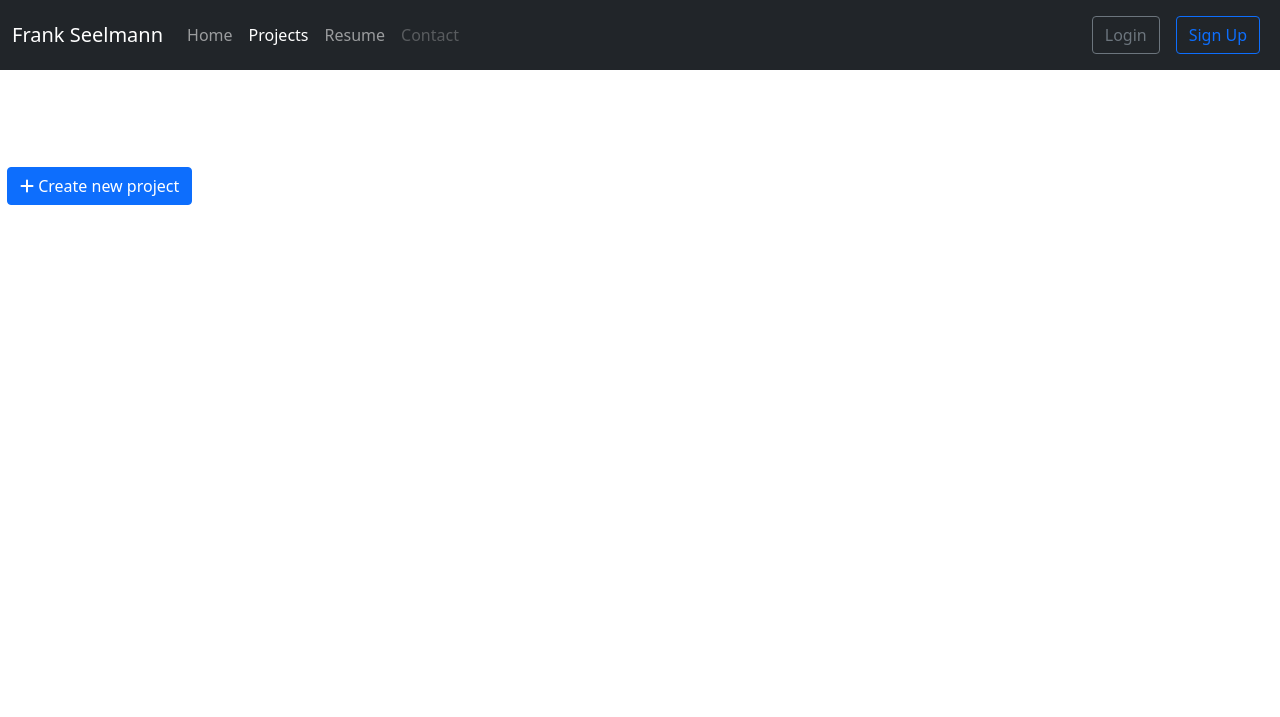
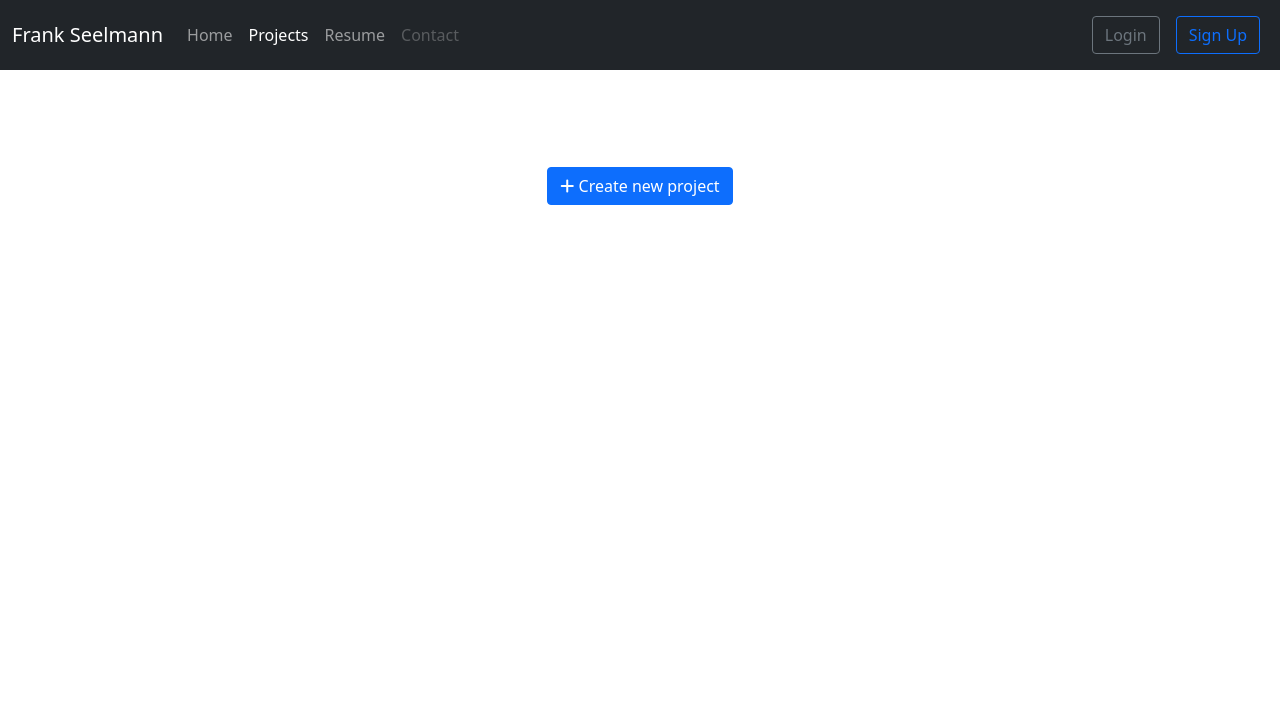
Before and after one commit to Frank-Seelmann/Project, a website with bundled scripts: page public/projects.html in a window 1280 px wide. Shown: the top 717 px of the page. Built offline with nearby package versions, Linux system fonts and the light colour scheme; no server answers.

Commit message:
small fixes

```diff
--- a/public/projects.html
+++ b/public/projects.html
@@ -46,9 +46,12 @@
     <main>
         <div class="d-flex flex-wrap justify-content-center marginbottom" id="displayProject">
         </div>
-        <a href="newproject.html"><button type="button" class="btn btn-primary" id="newproj">
+        <div class="marginbottom justify-content-center d-flex">
+            <a href="newproject.html"><button type="button" class="btn btn-primary" id="newproj">
                 <i class="fa-solid fa-plus"></i> Create new project
             </button></a>
+        </div>
+
     </main>
 
     <footer class="bg-dark text-center text-lg-start fixed-bottom">
```
Also changed, not shown: public/home.html (+4 -2 lines).
